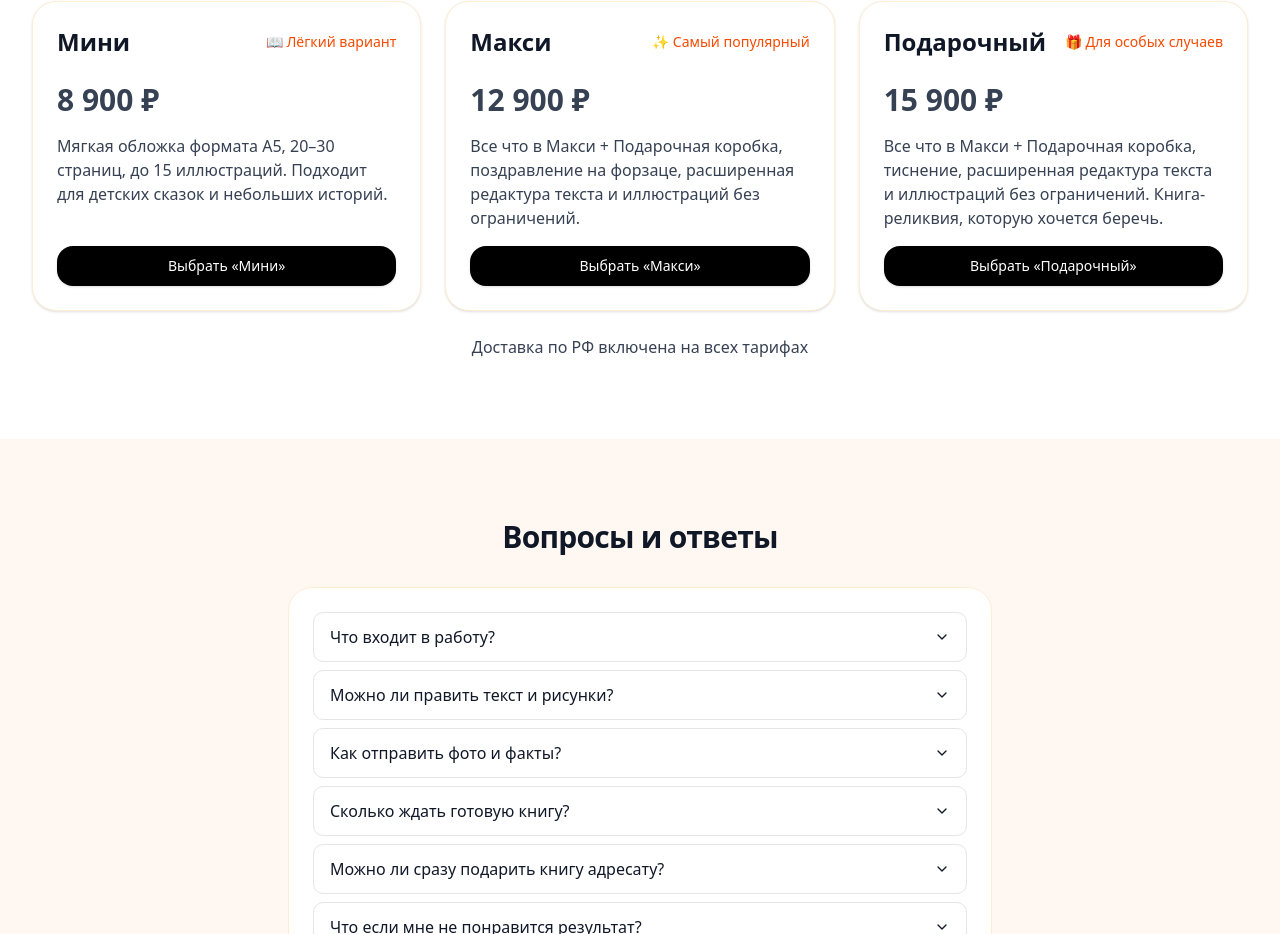
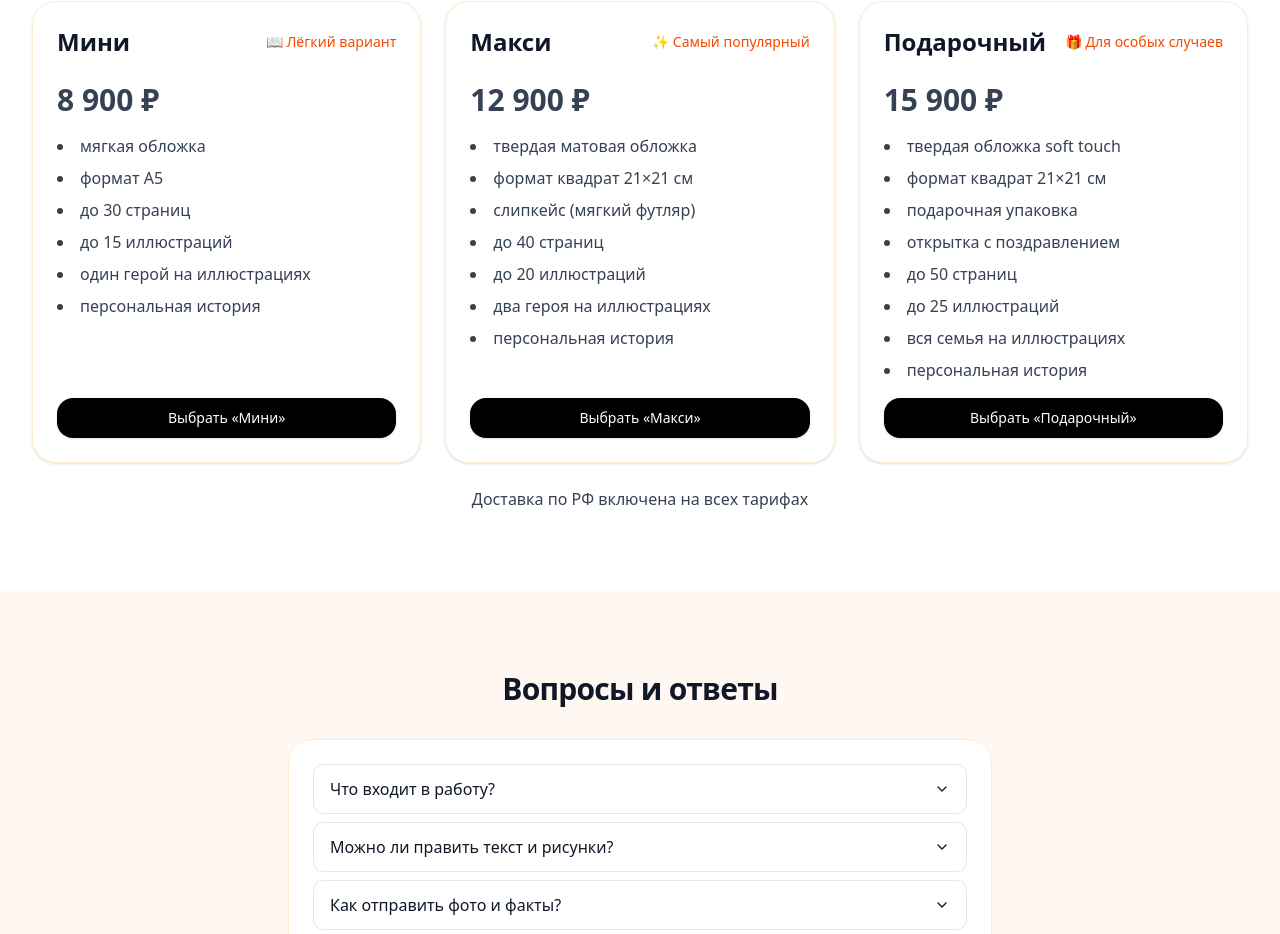
Before and after one commit to pastushin86-cpu/voobrazhay-landing, a Next.js app: page / in a window 1280 px wide. Shown: the part 4878-5812 px from the top of the page. Built offline with nearby package versions, Linux system fonts and the light colour scheme.

Commit message:
Обновлены описания тарифов: заменены на маркированные списки с детальными характеристиками для Мини, Макси и Подарочный

```diff
--- a/src/app/page.tsx
+++ b/src/app/page.tsx
@@ -406,21 +406,45 @@ export default function VoobrazhayLanding() {
               name: "Мини",
               price: "8 900 ₽",
               tag: "📖 Лёгкий вариант",
-              desc: "Мягкая обложка формата А5, 20–30 страниц, до 15 иллюстраций. Подходит для детских сказок и небольших историй.",
+              features: [
+                "мягкая обложка",
+                "формат A5",
+                "до 30 страниц",
+                "до 15 иллюстраций",
+                "один герой на иллюстрациях",
+                "персональная история"
+              ],
               cta: "Выбрать «Мини»",
               link: PRICING_LINKS.mini,
             },{
               name: "Макси",
               price: "12 900 ₽",
               tag: "✨ Самый популярный",
-              desc: "Все что в Макси + Подарочная коробка, поздравление на форзаце, расширенная редактура текста и иллюстраций без ограничений.",
+              features: [
+                "твердая матовая обложка",
+                "формат квадрат 21×21 см",
+                "слипкейс (мягкий футляр)",
+                "до 40 страниц",
+                "до 20 иллюстраций",
+                "два героя на иллюстрациях",
+                "персональная история"
+              ],
               cta: "Выбрать «Макси»",
               link: PRICING_LINKS.maxi,
             },{
               name: "Подарочный",
               price: "15 900 ₽",
               tag: "🎁 Для особых случаев",
-              desc: "Все что в Макси + Подарочная коробка, тиснение, расширенная редактура текста и иллюстраций без ограничений. Книга-реликвия, которую хочется беречь.",
+              features: [
+                "твердая обложка soft touch",
+                "формат квадрат 21×21 см",
+                "подарочная упаковка",
+                "открытка с поздравлением",
+                "до 50 страниц",
+                "до 25 иллюстраций",
+                "вся семья на иллюстрациях",
+                "персональная история"
+              ],
               cta: "Выбрать «Подарочный»",
               link: PRICING_LINKS.premium,
             }].map((t) => (
@@ -434,7 +458,11 @@ export default function VoobrazhayLanding() {
                   </CardHeader>
                   <CardContent className="text-gray-700 space-y-4 flex-1 flex flex-col">
                     <div className="text-3xl font-bold">{t.price}</div>
-                    <p className="flex-1">{t.desc}</p>
+                    <ul className="flex-1 space-y-2 list-disc list-inside">
+                      {t.features.map((feature, idx) => (
+                        <li key={idx}>{feature}</li>
+                      ))}
+                    </ul>
                     <Button asChild className="rounded-2xl mt-auto">
                       <a href={t.link} target="_blank" rel="noreferrer">{t.cta}</a>
                     </Button>
```
